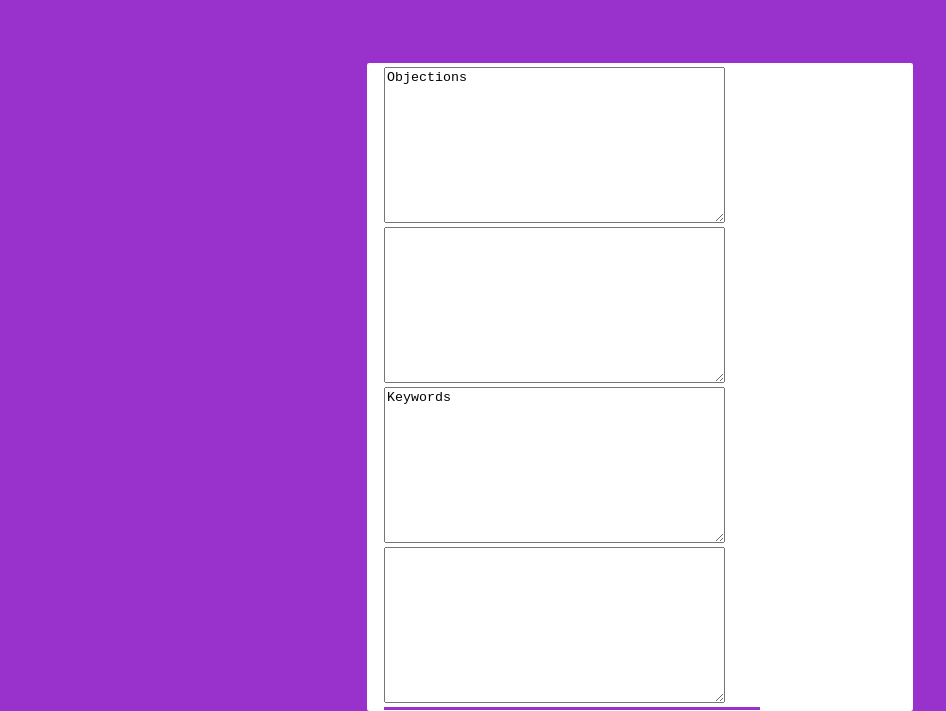
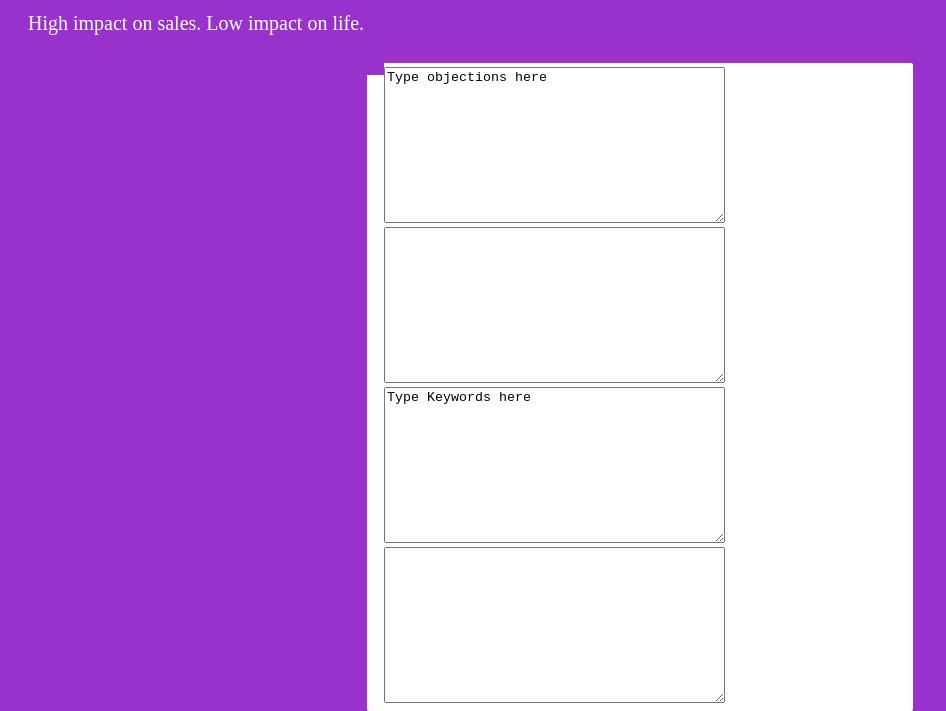
Before and after one commit to parasalemanagers/parasalemanagers.github.io, a plain HTML site: page index.html in a window 1280 px wide. Shown: the part 117-828 px from the top of the page, without its empty margins (0-946 px from the left). Drawn offline with Linux system fonts and the light colour scheme.

Commit message:
Update index.html

```diff
--- a/index.html
+++ b/index.html
@@ -4,18 +4,19 @@
 <body>
 <div class="container">
 
-<div contenteditable="true" id="editor"><textarea rows="10" cols="40" <label>Objections</textarea>
+<div contenteditable="true" id="editor"><textarea rows="10" cols="40" <label>Type objections here</textarea>
 <textarea id="log" rows="10" cols="40" readonly></textarea>
 </div>
-<div contenteditable="true" id="edit"><textarea rows="10" cols="40" <label>Keywords</textarea>
+<div contenteditable="true" id="edit"><textarea rows="10" cols="40" <label>Type Keywords here</textarea>
 <textarea id="logs" rows="10" cols="40" readonly></textarea>
 </div>
+
+  <script src="index.js"></script>
+    <link rel="stylesheet" href="style.css">
+</div>
+</body>
   <div class="header">
   <h1>Parasale</h1>
   <p>High impact on sales. Low impact on life. </p>
 </div>
-  <script src="index.js"></script>
-    <link rel="stylesheet" href="style.css">
-</div>
-</body>
 </html>
```
